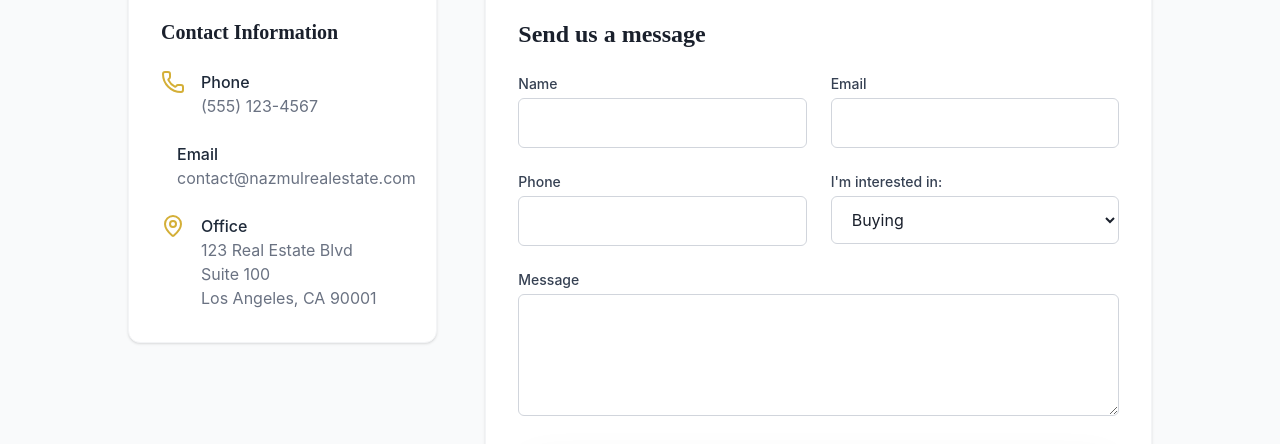
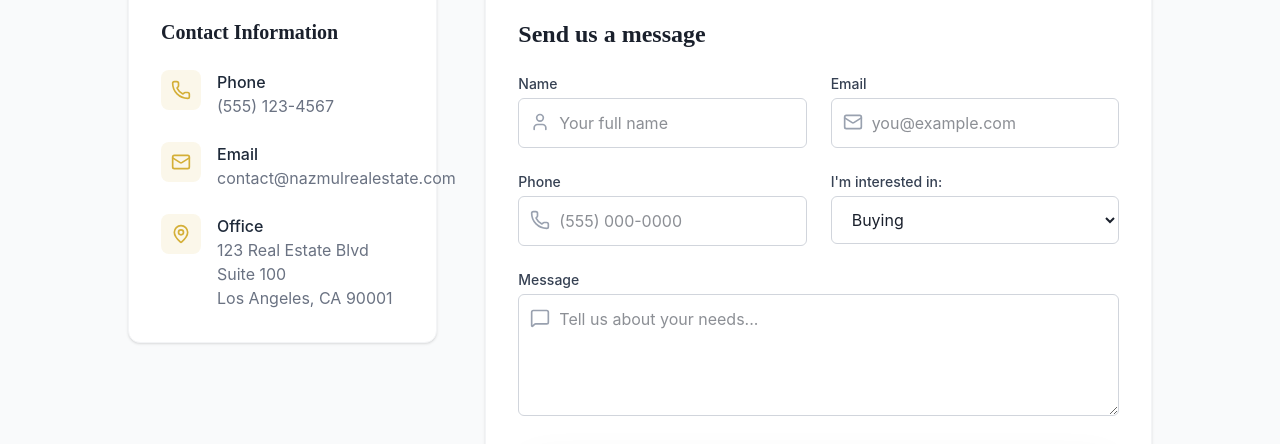
Before and after one commit to monir-codes/Nazmul-Real-Estate-Team, a React (Vite) app in the folder frontend/: page /contact in a window 1280 px wide. Shown: the part 343-787 px from the top of the page. Built offline with nearby package versions, Linux system fonts and the light colour scheme; no server answers.

Commit message:
feat: unify hero banners, add EmailJS to Contact & Valuation forms, add input icons

```diff
--- a/frontend/package.json
+++ b/frontend/package.json
@@ -10,6 +10,7 @@
     "preview": "vite preview"
   },
   "dependencies": {
+    "@emailjs/browser": "^4.4.1",
     "@hookform/resolvers": "^5.7.1",
     "@tanstack/react-query": "^5.101.4",
     "axios": "^1.19.0",
--- a/frontend/src/pages/About.jsx
+++ b/frontend/src/pages/About.jsx
@@ -49,7 +49,7 @@ const About = () => {
       />
 
       {/* Cinematic Hero */}
-      <div className="bg-primary text-white h-[60vh] relative overflow-hidden flex flex-col justify-center">
+      <div className="bg-primary text-white min-h-[65vh] relative overflow-hidden flex flex-col justify-center">
         <motion.div
           className="absolute inset-0 bg-cover bg-center opacity-70"
           style={{ backgroundImage: `url(${pageData.backgroundImage})`, y, scale: 1.15 }}
--- a/frontend/src/pages/AreasWeServe.jsx
+++ b/frontend/src/pages/AreasWeServe.jsx
@@ -50,7 +50,7 @@ const AreasWeServe = () => {
       />
 
       {/* Cinematic Hero */}
-      <div className="bg-primary text-white h-[60vh] relative overflow-hidden flex flex-col justify-center">
+      <div className="bg-primary text-white min-h-[65vh] relative overflow-hidden flex flex-col justify-center">
         <motion.div
           className="absolute inset-0 bg-cover bg-center opacity-70"
           style={{ backgroundImage: `url(${pageData.backgroundImage})`, y, scale: 1.15 }}
--- a/frontend/src/pages/Buy.jsx
+++ b/frontend/src/pages/Buy.jsx
@@ -50,7 +50,7 @@ const Buy = () => {
       />
 
       {/* Cinematic Hero */}
-      <div className="bg-primary text-white h-[60vh] relative overflow-hidden flex flex-col justify-center">
+      <div className="bg-primary text-white min-h-[65vh] relative overflow-hidden flex flex-col justify-center">
         <motion.div
           className="absolute inset-0 bg-cover bg-center opacity-70"
           style={{ backgroundImage: `url(${pageData.backgroundImage})`, y, scale: 1.15 }}
--- a/frontend/src/pages/Contact.jsx
+++ b/frontend/src/pages/Contact.jsx
@@ -1,10 +1,12 @@
-import { useState } from 'react';
-import { Mail, Phone, MapPin, AlertCircle } from 'lucide-react';
+import { useState, useRef } from 'react';
+import { Mail, Phone, MapPin, AlertCircle, User, MessageSquare, Send } from 'lucide-react';
 import { motion } from 'framer-motion';
+import emailjs from '@emailjs/browser';
 import SEO from '../components/SEO';
 import api from '../utils/api';
 
 const Contact = () => {
+  const formRef = useRef();
   const [formData, setFormData] = useState({
     name: '',
     email: '',
@@ -21,7 +23,9 @@ const Contact = () => {
     e.preventDefault();
     setSubmitting(true);
     setError('');
+
     try {
+      // 1. Save lead to DB via backend API
       await api.post('/leads', {
         name: formData.name,
         email: formData.email,
@@ -31,9 +35,23 @@ const Contact = () => {
               formData.interest === 'Buying' ? 'Buy' : 'General',
         message: formData.message
       });
+    } catch (dbErr) {
+      console.warn('DB save failed (will still try email):', dbErr);
+    }
+
+    try {
+      // 2. Send email notification via EmailJS
+      await emailjs.sendForm(
+        import.meta.env.VITE_EMAILJS_SERVICE_ID || 'service_placeholder',
+        import.meta.env.VITE_EMAILJS_TEMPLATE_ID || 'template_placeholder',
+        formRef.current,
+        import.meta.env.VITE_EMAILJS_PUBLIC_KEY || 'public_key_placeholder'
+      );
       setSubmitted(true);
-    } catch (err) {
-      console.error('Failed to submit lead', err);
+    } catch (emailErr) {
+      console.error('EmailJS failed:', emailErr);
+      // If DB succeeded but email failed, still show success
+      // If both failed, show error
       setError('We couldn\'t send your message right now. Please try again later or contact us directly by phone.');
     } finally {
       setSubmitting(false);
@@ -60,22 +78,28 @@ const Contact = () => {
 
               <div className="space-y-6">
                 <div className="flex items-start">
-                  <Phone className="w-6 h-6 text-accent mr-4" />
-                  <div>
+                  <div className="w-10 h-10 bg-accent/10 rounded-lg flex items-center justify-center flex-shrink-0">
+                    <Phone className="w-5 h-5 text-accent" />
+                  </div>
+                  <div className="ml-4">
                     <p className="font-medium text-gray-800">Phone</p>
-                    <a href="tel:+1234567890" className="text-gray-500 hover:text-accent">(555) 123-4567</a>
+                    <a href="tel:+1234567890" className="text-gray-500 hover:text-accent transition-colors">(555) 123-4567</a>
                   </div>
                 </div>
                 <div className="flex items-start">
-                  <Mail className="w-6 h-6 text-accent mr-4" />
-                  <div>
+                  <div className="w-10 h-10 bg-accent/10 rounded-lg flex items-center justify-center flex-shrink-0">
+                    <Mail className="w-5 h-5 text-accent" />
+                  </div>
+                  <div className="ml-4">
                     <p className="font-medium text-gray-800">Email</p>
-                    <a href="mailto:contact@nazmulrealestate.com" className="text-gray-500 hover:text-accent">contact@nazmulrealestate.com</a>
+                    <a href="mailto:contact@nazmulrealestate.com" className="text-gray-500 hover:text-accent transition-colors">contact@nazmulrealestate.com</a>
                   </div>
                 </div>
                 <div className="flex items-start">
-                  <MapPin className="w-6 h-6 text-accent mr-4" />
-                  <div>
+                  <div className="w-10 h-10 bg-accent/10 rounded-lg flex items-center justify-center flex-shrink-0">
+                    <MapPin className="w-5 h-5 text-accent" />
+                  </div>
+                  <div className="ml-4">
                     <p className="font-medium text-gray-800">Office</p>
                     <p className="text-gray-500">123 Real Estate Blvd<br />Suite 100<br />Los Angeles, CA 90001</p>
                   </div>
@@ -97,7 +121,7 @@ const Contact = () => {
                 </div>
                 <h3 className="text-2xl font-bold text-primary mb-2">Message Sent!</h3>
                 <p className="text-gray-600 mb-6">Thank you for reaching out. A member of our team will contact you shortly.</p>
-                <button onClick={() => setSubmitted(false)} className="btn-secondary">Send Another Message</button>
+                <button onClick={() => { setSubmitted(false); setFormData({ name: '', email: '', phone: '', interest: 'Buying', message: '' }); }} className="btn-secondary">Send Another Message</button>
               </motion.div>
             ) : (
               <div className="bg-white p-8 rounded-xl shadow-sm border border-gray-100">
@@ -114,26 +138,63 @@ const Contact = () => {
                   </motion.div>
                 )}
 
-                <form onSubmit={handleSubmit} className="space-y-6">
+                <form ref={formRef} onSubmit={handleSubmit} className="space-y-6">
                   <div className="grid grid-cols-1 md:grid-cols-2 gap-6">
                     <div>
                       <label className="block text-sm font-medium text-gray-700 mb-1">Name</label>
-                      <input required type="text" className="w-full px-4 py-3 border border-gray-300 rounded-md focus:ring-2 focus:ring-accent outline-none" onChange={e => setFormData({...formData, name: e.target.value})} />
+                      <div className="relative">
+                        <User className="absolute left-3 top-3.5 text-gray-400 w-5 h-5" />
+                        <input
+                          required
+                          type="text"
+                          name="from_name"
+                          value={formData.name}
+                          className="w-full pl-10 pr-4 py-3 border border-gray-300 rounded-md focus:ring-2 focus:ring-accent outline-none transition-shadow"
+                          placeholder="Your full name"
+                          onChange={e => setFormData({...formData, name: e.target.value})}
+                        />
+                      </div>
                     </div>
                     <div>
                       <label className="block text-sm font-medium text-gray-700 mb-1">Email</label>
-                      <input required type="email" className="w-full px-4 py-3 border border-gray-300 rounded-md focus:ring-2 focus:ring-accent outline-none" onChange={e => setFormData({...formData, email: e.target.value})} />
+                      <div className="relative">
+                        <Mail className="absolute left-3 top-3.5 text-gray-400 w-5 h-5" />
+                        <input
+                          required
+                          type="email"
+                          name="from_email"
+                          value={formData.email}
+                          className="w-full pl-10 pr-4 py-3 border border-gray-300 rounded-md focus:ring-2 focus:ring-accent outline-none transition-shadow"
+                          placeholder="you@example.com"
+                          onChange={e => setFormData({...formData, email: e.target.value})}
+                        />
+                      </div>
                     </div>
                   </div>
 
                   <div className="grid grid-cols-1 md:grid-cols-2 gap-6">
                     <div>
                       <label className="block text-sm font-medium text-gray-700 mb-1">Phone</label>
-                      <input type="tel" className="w-full px-4 py-3 border border-gray-300 rounded-md focus:ring-2 focus:ring-accent outline-none" onChange={e => setFormData({...formData, phone: e.target.value})} />
+                      <div className="relative">
+                        <Phone className="absolute left-3 top-3.5 text-gray-400 w-5 h-5" />
+                        <input
+                          type="tel"
+                          name="from_phone"
+                          value={formData.phone}
+                          className="w-full pl-10 pr-4 py-3 border border-gray-300 rounded-md focus:ring-2 focus:ring-accent outline-none transition-shadow"
+                          placeholder="(555) 000-0000"
+                          onChange={e => setFormData({...formData, phone: e.target.value})}
+                        />
+                      </div>
                     </div>
                     <div>
                       <label className="block text-sm font-medium text-gray-700 mb-1">I'm interested in:</label>
-                      <select className="w-full px-4 py-3 border border-gray-300 rounded-md focus:ring-2 focus:ring-accent outline-none" onChange={e => setFormData({...formData, interest: e.target.value})}>
+                      <select
+                        name="interest"
+                        value={formData.interest}
+                        className="w-full px-4 py-3 border border-gray-300 rounded-md focus:ring-2 focus:ring-accent outline-none bg-white"
+                        onChange={e => setFormData({...formData, interest: e.target.value})}
+                      >
                         <option>Buying</option>
                         <option>Selling</option>
                         <option>Investing</option>
@@ -145,11 +206,35 @@ const Contact = () => {
 
                   <div>
                     <label className="block text-sm font-medium text-gray-700 mb-1">Message</label>
-                    <textarea required rows="4" className="w-full px-4 py-3 border border-gray-300 rounded-md focus:ring-2 focus:ring-accent outline-none" onChange={e => setFormData({...formData, message: e.target.value})}></textarea>
+                    <div className="relative">
+                      <MessageSquare className="absolute left-3 top-3.5 text-gray-400 w-5 h-5" />
+                      <textarea
+                        required
+                        rows="4"
+                        name="message"
+                        value={formData.message}
+                        className="w-full pl-10 pr-4 py-3 border border-gray-300 rounded-md focus:ring-2 focus:ring-accent outline-none transition-shadow"
+                        placeholder="Tell us about your needs..."
+                        onChange={e => setFormData({...formData, message: e.target.value})}
+                      ></textarea>
+                    </div>
                   </div>
 
-                  <button type="submit" disabled={submitting} className="btn-primary w-full disabled:opacity-50 disabled:cursor-not-allowed">
-                    {submitting ? 'Sending...' : 'Send Message'}
+                  {/* Hidden field for EmailJS template */}
+                  <input type="hidden" name="to_name" value="Nazmul Real Estate Team" />
+
+                  <button type="submit" disabled={submitting} className="btn-primary w-full disabled:opacity-50 disabled:cursor-not-allowed flex items-center justify-center gap-2">
+                    {submitting ? (
+                      <>
+                        <div className="w-5 h-5 border-2 border-white/30 border-t-white rounded-full animate-spin"></div>
+                        Sending...
+                      </>
+                    ) : (
+                      <>
+                        <Send className="w-5 h-5" />
+                        Send Message
+                      </>
+                    )}
                   </button>
                 </form>
               </div>
--- a/frontend/src/pages/Sell.jsx
+++ b/frontend/src/pages/Sell.jsx
@@ -50,7 +50,7 @@ const Sell = () => {
       />
 
       {/* Cinematic Hero */}
-      <div className="bg-primary text-white h-[50vh] relative overflow-hidden flex flex-col justify-center">
+      <div className="bg-primary text-white min-h-[65vh] relative overflow-hidden flex flex-col justify-center">
         <motion.div
           className="absolute inset-0 bg-cover bg-center opacity-70"
           style={{ backgroundImage: `url(${pageData.backgroundImage})`, y, scale: 1.15 }}
--- a/frontend/src/pages/Valuation.jsx
+++ b/frontend/src/pages/Valuation.jsx
@@ -1,10 +1,12 @@
-import { useState } from 'react';
+import { useState, useRef } from 'react';
 import { motion } from 'framer-motion';
-import { Home, DollarSign, Calculator, MapPin, AlertCircle } from 'lucide-react';
+import { Home, DollarSign, Calculator, MapPin, AlertCircle, User, Mail, Phone } from 'lucide-react';
+import emailjs from '@emailjs/browser';
 import SEO from '../components/SEO';
 import api from '../utils/api';
 
 const Valuation = () => {
+  const formRef = useRef();
   const [formData, setFormData] = useState({
     address: '',
     city: '',
@@ -23,18 +25,32 @@ const Valuation = () => {
     e.preventDefault();
     setSubmitting(true);
     setError('');
+
     try {
+      // 1. Save lead to DB via backend API
       await api.post('/leads', {
         name: formData.name,
         email: formData.email,
         phone: formData.phone,
         type: 'Valuation',
         propertyAddress: `${formData.address}, ${formData.city}, ${formData.state} ${formData.zip}`,
-        message: 'Requested a Home Valuation'
+        message: `Requested a Home Valuation for: ${formData.address}, ${formData.city}, ${formData.state} ${formData.zip}`
       });
+    } catch (dbErr) {
+      console.warn('DB save failed (will still try email):', dbErr);
+    }
+
+    try {
+      // 2. Send email notification via EmailJS
+      await emailjs.sendForm(
+        import.meta.env.VITE_EMAILJS_SERVICE_ID || 'service_placeholder',
+        import.meta.env.VITE_EMAILJS_TEMPLATE_ID || 'template_placeholder',
+        formRef.current,
+        import.meta.env.VITE_EMAILJS_PUBLIC_KEY || 'public_key_placeholder'
+      );
       setSubmitted(true);
-    } catch (err) {
-      console.error('Failed to submit valuation lead', err);
+    } catch (emailErr) {
+      console.error('EmailJS failed:', emailErr);
       setError('We couldn\'t process your request right now. Please try again later or contact us directly.');
     } finally {
       setSubmitting(false);
@@ -95,7 +111,7 @@ const Valuation = () => {
               </motion.div>
             )}
 
-            <form onSubmit={handleSubmit} className="space-y-6">
+            <form ref={formRef} onSubmit={handleSubmit} className="space-y-6">
               <div>
                 <label className="block text-sm font-medium text-gray-700 mb-1">Property Address</label>
                 <div className="relative">
@@ -103,6 +119,7 @@ const Valuation = () => {
                   <input
                     required
                     type="text"
+                    name="property_address"
                     className="w-full pl-10 pr-4 py-3 border border-gray-300 rounded-md focus:ring-2 focus:ring-accent outline-none transition-shadow"
                     placeholder="123 Main St"
                     onChange={e => setFormData({...formData, address: e.target.value})}
@@ -114,21 +131,21 @@ const Valuation = () => {
                 <div>
                   <label className="block text-sm font-medium text-gray-700 mb-1">City</label>
                   <input
-                    required type="text" className="w-full px-4 py-3 border border-gray-300 rounded-md focus:ring-2 focus:ring-accent outline-none"
+                    required type="text" name="city" className="w-full px-4 py-3 border border-gray-300 rounded-md focus:ring-2 focus:ring-accent outline-none"
                     onChange={e => setFormData({...formData, city: e.target.value})}
                   />
                 </div>
                 <div>
                   <label className="block text-sm font-medium text-gray-700 mb-1">State</label>
                   <input
-                    required type="text" className="w-full px-4 py-3 border border-gray-300 rounded-md focus:ring-2 focus:ring-accent outline-none"
+                    required type="text" name="state" className="w-full px-4 py-3 border border-gray-300 rounded-md focus:ring-2 focus:ring-accent outline-none"
                     onChange={e => setFormData({...formData, state: e.target.value})}
                   />
                 </div>
                 <div>
                   <label className="block text-sm font-medium text-gray-700 mb-1">ZIP Code</label>
                   <input
-                    required type="text" className="w-full px-4 py-3 border border-gray-300 rounded-md focus:ring-2 focus:ring-accent outline-none"
+                    required type="text" name="zip" className="w-full px-4 py-3 border border-gray-300 rounded-md focus:ring-2 focus:ring-accent outline-none"
                     onChange={e => setFormData({...formData, zip: e.target.value})}
                   />
                 </div>
@@ -138,31 +155,54 @@ const Valuation = () => {
 
               <div>
                 <label className="block text-sm font-medium text-gray-700 mb-1">Full Name</label>
+                <div className="relative">
+                  <User className="absolute left-3 top-3 text-gray-400 w-5 h-5" />
                   <input
-                  required type="text" className="w-full px-4 py-3 border border-gray-300 rounded-md focus:ring-2 focus:ring-accent outline-none"
+                    required type="text" name="from_name" className="w-full pl-10 pr-4 py-3 border border-gray-300 rounded-md focus:ring-2 focus:ring-accent outline-none"
+                    placeholder="Your full name"
                     onChange={e => setFormData({...formData, name: e.target.value})}
                   />
+                </div>
               </div>
 
               <div className="grid grid-cols-1 md:grid-cols-2 gap-4">
                 <div>
                   <label className="block text-sm font-medium text-gray-700 mb-1">Email</label>
+                  <div className="relative">
+                    <Mail className="absolute left-3 top-3 text-gray-400 w-5 h-5" />
                     <input
-                    required type="email" className="w-full px-4 py-3 border border-gray-300 rounded-md focus:ring-2 focus:ring-accent outline-none"
+                      required type="email" name="from_email" className="w-full pl-10 pr-4 py-3 border border-gray-300 rounded-md focus:ring-2 focus:ring-accent outline-none"
+                      placeholder="you@example.com"
                       onChange={e => setFormData({...formData, email: e.target.value})}
                     />
                   </div>
+                </div>
                 <div>
                   <label className="block text-sm font-medium text-gray-700 mb-1">Phone</label>
+                  <div className="relative">
+                    <Phone className="absolute left-3 top-3 text-gray-400 w-5 h-5" />
                     <input
-                    required type="tel" className="w-full px-4 py-3 border border-gray-300 rounded-md focus:ring-2 focus:ring-accent outline-none"
+                      required type="tel" name="from_phone" className="w-full pl-10 pr-4 py-3 border border-gray-300 rounded-md focus:ring-2 focus:ring-accent outline-none"
+                      placeholder="(555) 000-0000"
                       onChange={e => setFormData({...formData, phone: e.target.value})}
                     />
                   </div>
                 </div>
+              </div>
 
-              <button type="submit" disabled={submitting} className="btn-accent w-full text-lg mt-4 disabled:opacity-50 disabled:cursor-not-allowed">
-                {submitting ? 'Submitting...' : 'Get My Home Value'}
+              {/* Hidden fields for EmailJS template */}
+              <input type="hidden" name="to_name" value="Nazmul Real Estate Team" />
+              <input type="hidden" name="message" value={`Home Valuation Request for: ${formData.address}, ${formData.city}, ${formData.state} ${formData.zip}`} />
+
+              <button type="submit" disabled={submitting} className="btn-accent w-full text-lg mt-4 disabled:opacity-50 disabled:cursor-not-allowed flex items-center justify-center gap-2">
+                {submitting ? (
+                  <>
+                    <div className="w-5 h-5 border-2 border-white/30 border-t-white rounded-full animate-spin"></div>
+                    Submitting...
+                  </>
+                ) : (
+                  'Get My Home Value'
+                )}
               </button>
             </form>
           </div>
```
Also changed, not shown: 2 other files (tests, documents, lock files or other folders). Lines whose indentation alone changed are shown as unchanged.
